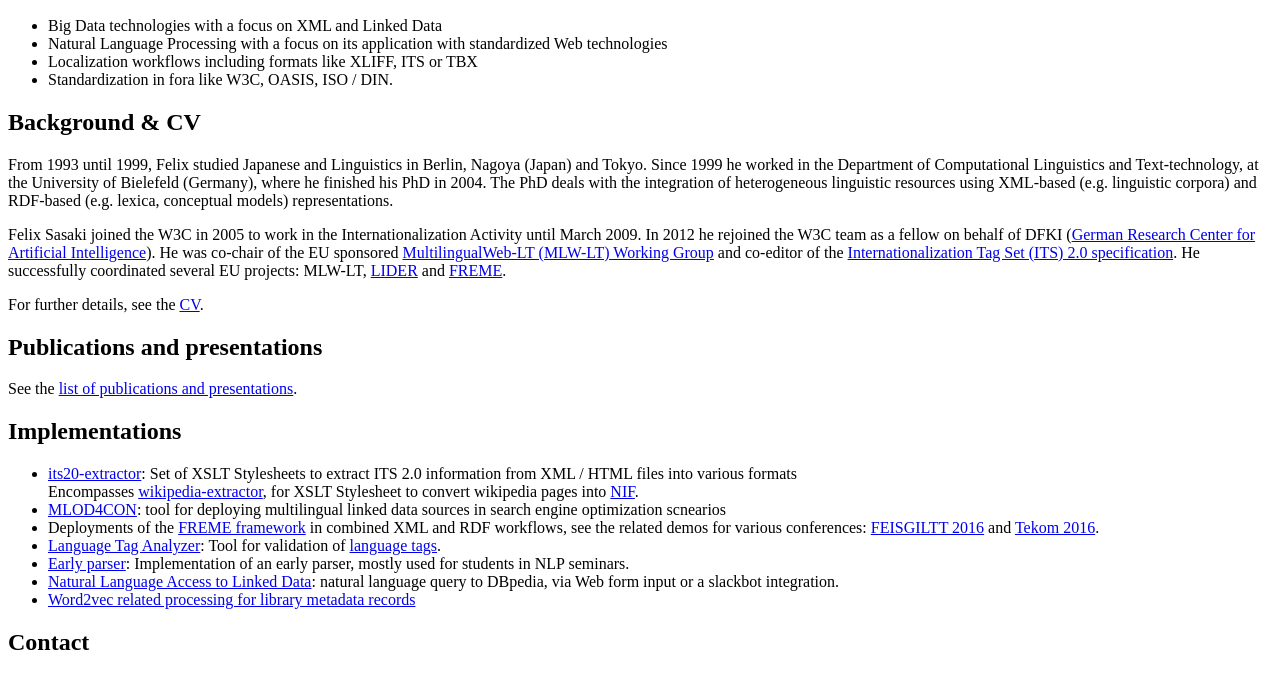
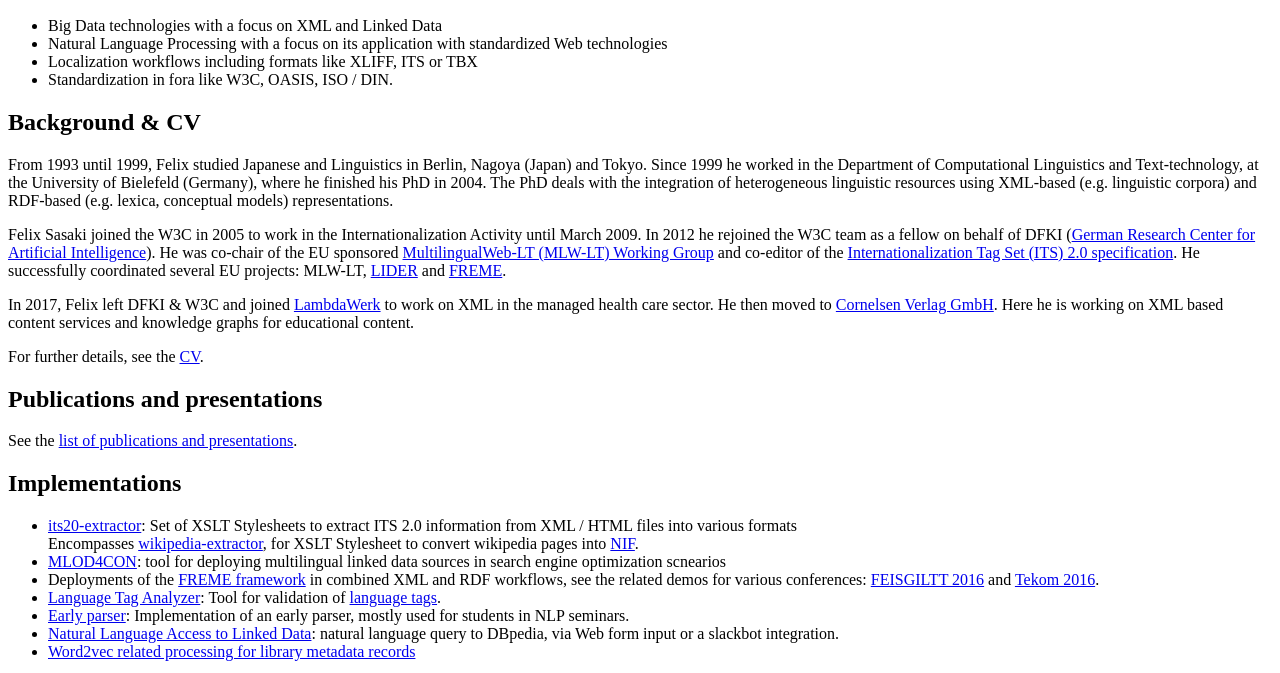
Before and after one commit to fsasaki/stuff, a plain HTML site: page index.html in a window 1280 px wide. Shown: the part 110-783 px from the top of the page. Drawn offline with Linux system fonts and the light colour scheme.

Commit message:
update cv

```diff
--- a/index.html
+++ b/index.html
@@ -20,7 +20,8 @@
             the W3C team as a fellow on behalf of DFKI (<a href="http://www.dfki.de">German Research Center for Artificial
                 Intelligence</a>). He was co-chair of the EU sponsored <a href="http://www.w3.org/International/multilingualweb/lt/">MultilingualWeb-LT (MLW-LT)
                     Working Group</a> and co-editor of the <a href="http://www.w3.org/TR/its20/">Internationalization Tag Set (ITS)
-                        2.0 specification</a>. He successfully coordinated several EU projects: MLW-LT, <a href="http://lider-project.eu/">LIDER</a> and <a href="http://www.freme-project.eu">FREME</a>.</p>
+            2.0 specification</a>. He successfully coordinated several EU projects: MLW-LT, <a href="http://lider-project.eu/">LIDER</a> and <a href="http://www.freme-project.eu">FREME</a>.</p>
+	<p>In 2017, Felix left DFKI &amp; W3C and joined <a href="https://lambdawerk.com/">LambdaWerk</a> to work on XML in the managed health care sector. He then moved to <a href="https://www.cornelsen.de/">Cornelsen Verlag GmbH</a>. Here he is working on XML based content services and knowledge graphs for educational content.</p>
         <p>For further details, see the <a href="http://sasakiatcf.com/fsasaki-cv.pdf">CV</a>.</p>
         <h2>Publications and presentations</h2>
         <p>See the <a href="http://sasakiatcf.com/fsasaki-publications-and-presentations.pdf">list of publications and presentations</a>.</p>
```
